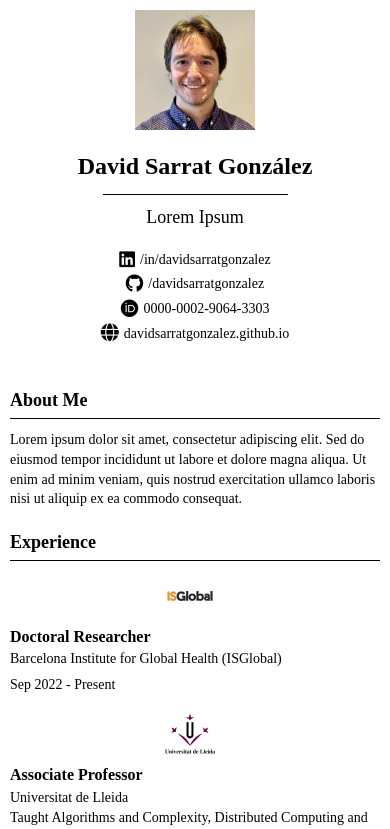
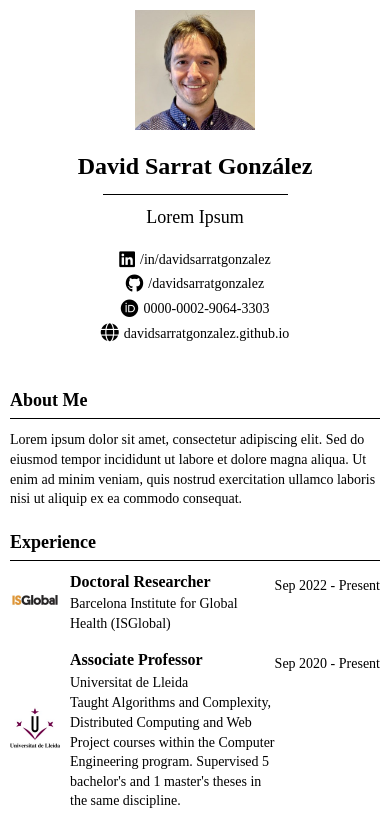
Before and after one commit to davidsarratgonzalez/davidsarratgonzalez.github.io, a React (Create React App) app: page / in a window 390 px wide. Shown: the top 829 px of the page. Built offline with nearby package versions, Linux system fonts and the light colour scheme.

Commit message:
style: fix entry logos

```diff
--- a/src/App.css
+++ b/src/App.css
@@ -138,6 +138,7 @@ h2 {
   display: flex;
   margin-bottom: 15px;
   align-items: flex-start;
+  flex-wrap: nowrap; /* Añadido para evitar que los bloques se vayan a una línea distinta */
 }
 
 .entry-logo {
@@ -202,6 +203,10 @@ a:hover {
   .social-links {
     align-items: center;
   }
+
+  .entry {
+    flex-wrap: nowrap; /* Asegura que los bloques permanezcan en la misma línea */
+  }
 }
 
 @media (max-width: 600px) {
@@ -210,7 +215,7 @@ a:hover {
   }
 
   .entry {
-    flex-direction: column;
+    flex-wrap: nowrap; /* Asegura que los bloques permanezcan en la misma línea */
   }
 
   .entry-logo {
```
